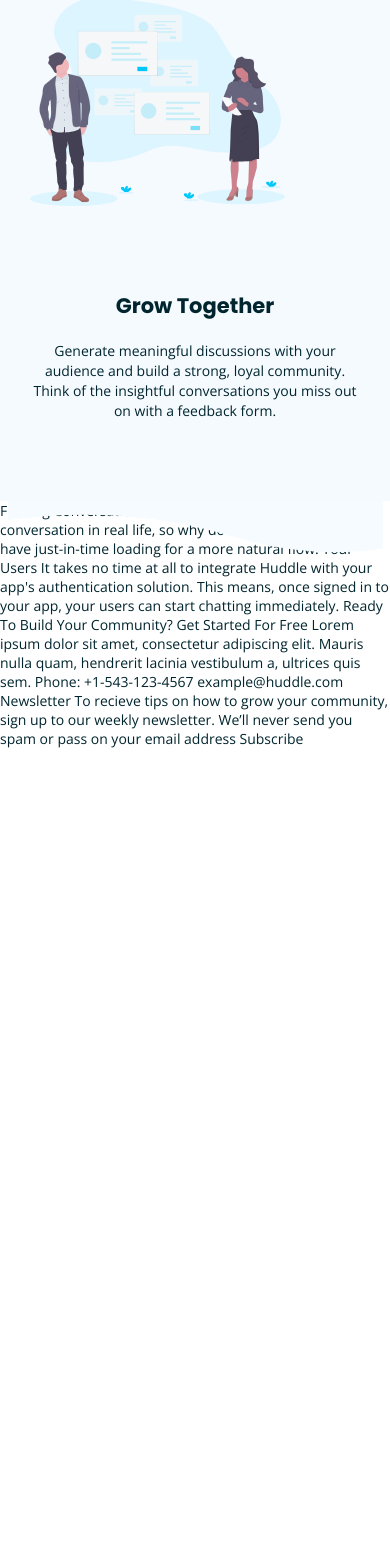
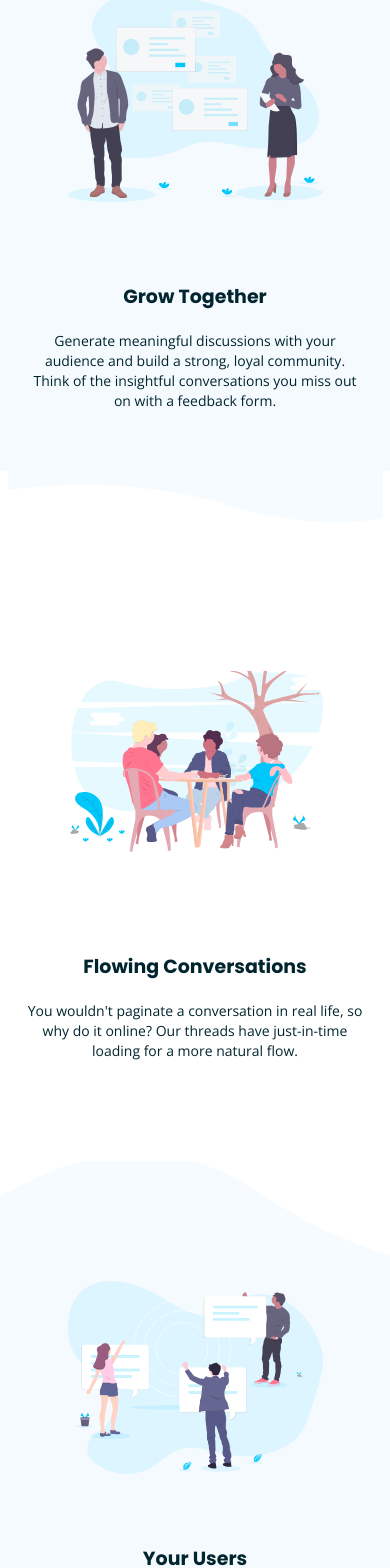
Before and after one commit to armino-dev/huddle-landing-page, a Next.js app: page / in a window 390 px wide. Shown: the part 1443-3011 px from the top of the page. Before the commit the page ends 2191 px from the top, so only its background shows below. Built offline with nearby package versions, Linux system fonts and the light colour scheme.

Commit message:
Mobile first version ready

```diff
--- a/components/footer.js
+++ b/components/footer.js
@@ -0,0 +1,39 @@
+export default class Footer extends React.Component {
+    constructor(props) {
+        super(props)
+    }
+    render() {
+        return (
+            <footer>
+                <div className="container">
+                    <h2>NEWSLETTER</h2>
+                    <p>To recieve tips on how to grow your community, sign up to our weekly newsletter.
+                    <br />We’ll never send you spam or pass on your email address
+                    </p>
+                    <form>
+                        <input type="email" name="email" id="email" />
+                        <button className="btn btn-normal btn-big">Subscribe</button>
+                    </form>
+                </div>
+                <div className="container">
+                    <img className="logo" src="/images/logo.svg" alt="Logo" />
+                    <p>Lorem ipsum dolor sit amet, consectetur adipiscing elit.
+                        Mauris nulla quam, hendrerit lacinia vestibulum a, ultrices quis sem.
+                    </p>
+                    <ul>
+                        <li><img src="/images/icon-phone.svg" alt="Phone icon" /> <span>Phone: +1-543-123-4567</span></li>
+                        <li><img src="/images/icon-email.svg" alt="Email icon" /> <span>example@huddle.com</span></li>
+                    </ul>
+                </div>
+                <div className="social-media">
+                    <i className="fa fa-facebook"></i> <i className="fa fa-instagram"></i> <i className="fa fa-twitter"></i>
+                </div>
+
+                <div className="attribution">
+                    Challenge by <a href="https://www.frontendmentor.io?ref=challenge" target="_blank">Frontend Mentor</a>.
+                    Coded by <a href="https://github.com/armino-dev" title="See Armino's profile on GitHub" target="_blank">Armino</a>.
+                </div>
+            </footer>
+        )
+    }
+}
--- a/components/header.js
+++ b/components/header.js
@@ -7,7 +7,7 @@ export default class Header extends React.Component {
         return (
             <header>
                 <h1><img id="logo" src="/images/logo.svg" alt="Huddle Logo" /></h1>
-                <a href="#" className="btn btn-outline" id="btn-try-it-free">Try It Free</a>
+                <a href="#" className="btn btn-outline btn-rounded" id="btn-try-it-free">Try It Free</a>
             </header>
         )
     }
--- a/pages/index.js
+++ b/pages/index.js
@@ -16,7 +16,7 @@ export default function Home() {
         <h1>Build The Community Your Fans Will Love</h1>
         <p>Huddle re-imagines the way we build communities. You have a voice, but so does
 your audience. Create connections with your users as you engage in genuine discussion.</p>
-        <a href="#" className="btn btn-normal">Get Started For Free</a>
+        <a href="#" className="btn btn-normal btn-rounded">Get Started For Free</a>
         <div className="container screen-mockups">
           <img src="/images/screen-mockups.svg" alt="Screen mockups" />
         </div>
@@ -31,32 +31,25 @@ your audience. Create connections with your users as you engage in genuine discu
             Think of the insightful conversations you miss out on with a feedback form.
           </p>
         </div>
-
-Flowing Conversations
-You wouldn't paginate a conversation in real life, so why do it online? Our threads have
-just-in-time loading for a more natural flow.
-
-Your Users
-It takes no time at all to integrate Huddle with your app's authentication solution. This means,
-once signed in to your app, your users can start chatting immediately.
-
-Ready To Build Your Community?
-Get Started For Free
-
-Lorem ipsum dolor sit amet, consectetur adipiscing elit. Mauris nulla quam, hendrerit lacinia
-vestibulum a, ultrices quis sem.
-
-Phone: +1-543-123-4567
-example@huddle.com
-
-Newsletter
-To recieve tips on how to grow your community, sign up to our weekly newsletter. We’ll never
-send you spam or pass on your email address
-
-Subscribe
+        <div className="container flowing-conversation">
+          <img src="/images/illustration-flowing-conversation.svg" alt="Flowing Conversation Illustration" />
+          <h2>Flowing Conversations</h2>
+          <p>You wouldn't paginate a conversation in real life, so why do it online?
+            Our threads have just-in-time loading for a more natural flow.
+          </p>
+        </div>
+        <div className="container top-section-2">
+          <img src="/images/illustration-your-users.svg" alt="Your Users Illustration" />
+          <h2>Your Users</h2>
+          <p>It takes no time at all to integrate Huddle with your app's authentication solution. This means,
+once signed in to your app, your users can start chatting immediately.</p>
+        </div>
+        <div className="container community">
+          <h2>Ready To Build Your Community?</h2>
+          <a href="#" className="btn btn-normal btn-rounded">Get Started For Free</a>
+        </div>
       </main>
-      <footer>
-      </footer>
+      <Footer />
     </div>
   )
 }
--- a/styles/styles.scss
+++ b/styles/styles.scss
@@ -56,6 +56,10 @@ h1, h2, h3, h4, h5, h6 {
     font-weight: 700;
 }
 
+h2 {
+    font-size: 19px;
+}
+
 header {
     display: flex;
     flex-direction: row;
@@ -70,9 +74,9 @@ header {
     }
 }
 
-a.btn {
+a.btn, button.btn {
     text-decoration: none;
-    border-radius: 20px;
+    border-radius: 5px;
     border: 1px solid $pink;
     padding: 5px 20px;
     font-size: 10px;
@@ -86,6 +90,20 @@ a.btn {
         padding: 10px 45px;
         font-size: 12px;
     }
+    &.btn-rounded {
+        border-radius: 20px;
+    }
+    &.btn-shadow {
+        box-shadow: 0px 0px 10px 10px rgba(30, 30, 30, .1);
+    }
+    &.btn-big {
+        font-size: 16px;
+    }
+}
+
+.container {
+    display: flex;
+    flex-direction: column;
 }
 
 main {
@@ -137,8 +155,10 @@ main {
     }
 
     .top-section-1 {
+        align-items: center;
         margin-top: 150px;
-        padding: 100px 30px 30px 30px;
+        margin-bottom: 200px;
+        padding: 100px 30px 10px 30px;
         position: relative;
         background: $blue-very-pale;
         img {
@@ -163,9 +183,9 @@ main {
         }
         &:after {
             content: "";
-            height: 100px;
+            height: 80px;
             width: 100%;
-            bottom: -100px;
+            bottom: -80px;
             left: 0;
             background: url(/images/bg-section-bottom-mobile-1.svg) no-repeat top center;
         }
@@ -173,4 +193,161 @@ main {
             padding: 0;
         }
     }
+
+    .flowing-conversation {
+        align-items: center;
+        img {
+            width: 255px;
+            margin-bottom: 100px;
+        }
+        h2 {
+            margin-bottom: 20px;
+        }
+        p {
+            padding: 0 20px;
+        }
+    }
+
+    .top-section-2 {
+        align-items: center;
+        position: relative;
+        margin-top: 150px;
+        margin-bottom: 180px;
+        padding: 20px 30px 40px 30px;
+        background: $blue-very-pale;
+        img {
+            width: 255px;
+            margin-bottom: 70px;
+        }
+        &:before, &:after {
+            position: absolute;
+        }
+        &:before {
+            content: "";
+            height: 100px;
+            width: 100%;
+            top: -100px;
+            left: 0;
+            background: url(/images/bg-section-top-mobile-2.svg) no-repeat bottom center;
+            background-size: cover;
+        }
+        &:after {
+            content: "";
+            height: 100px;
+            width: 100%;
+            bottom: -100px;
+            left: 0;
+            background: url(/images/bg-section-bottom-mobile-2.svg) no-repeat top center;
+        }
+        h2 {
+            margin-bottom: 20px;
+        }
+        p {
+            padding: 0;
+        }
+    }
+
+    .community {
+        align-items: center;
+        margin-bottom: 200px;
+        h2 {
+            text-align: center;
+            font-size: 23px;
+            margin-bottom: 35px;
+        }
+    }
 }
+
+footer {
+    position: relative;
+    padding: 70px 25px 25px 25px;
+    background-color: $cyan-very-dark;
+    color: white;
+    img.logo {
+        width: 200px;
+        filter: grayscale(100) brightness(100);
+        margin-top: 100px;
+    }
+    &:before {
+        content: "";
+        position: absolute;
+        height: 100px;
+        width: 100%;
+        top: -100px;
+        left: 0;
+        background: url(/images/bg-footer-top-mobile.svg) no-repeat bottom center;
+    }
+    h2 {
+        margin-bottom: 20px;
+        font-family: 'Open Sans', sans-serif;
+        font-size: 19px;
+        font-weight: 700;
+    }
+    p {
+        margin-top: 15px;
+        line-height: 24px;
+        margin-bottom: 20px;
+    }
+
+    form {
+        display: flex;
+        flex-direction: column;
+        align-items: flex-end;
+        input[type=email], input[type=text] {
+            outline: none;
+            width: 100%;
+            height: 48px;
+            border-radius: 5px;
+            border: none;
+            margin-bottom: 15px;
+        }
+        button {
+            width: 160px;
+            height: 48px;
+        }
+
+    }
+
+    ul {
+        margin-top: 30px;
+        display: flex;
+        flex-direction: column;
+        width: 100%;
+        list-style-type: none;
+        li {
+            display: flex;
+            align-items: center;
+            height: 24px;
+            margin-bottom: 20px;
+            img {
+                display: flex;
+                height: 16px;
+                width: 18px;
+                margin-right: 20px;
+            }
+        }
+    }
+
+    .social-media {
+        font-size: 25px;
+        i {
+            margin-right: 10px;
+        }
+        padding-bottom: 30px;
+    }
+
+    .attribution {
+        margin-top: 20px;
+        font-size: 11px;
+        text-align: center;
+        a {
+            color: $blue-very-pale;
+            text-decoration: none;
+            font-weight: 700;
+            &:hover {
+                color: hsl(228, 12%, 44%);
+            }
+        }
+    }
+
+}
```
